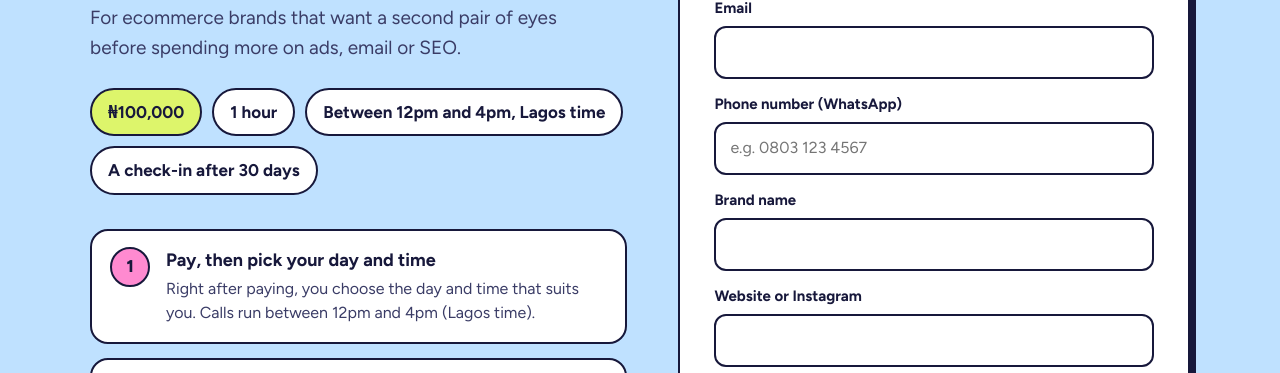
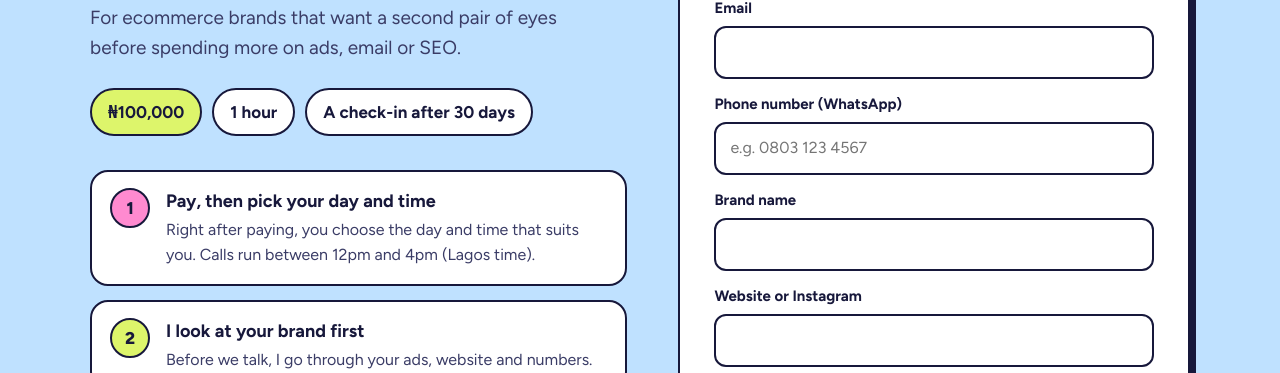
Before and after one commit to Pengroove/kokochidozie, a website: page consultation.html in a window 1280 px wide. Shown: the part 356-729 px from the top of the page. Drawn offline with Linux system fonts and the light colour scheme; no server answers.

Commit message:
Remove call hours chip
Co-Authored-By: Claude Opus 5.5 <noreply@anthropic.com>
Claude-Session: https://claude.ai/code/session_01Tab7FAdLGAFwRdB3Yehd45

```diff
--- a/consultation.html
+++ b/consultation.html
@@ -68,7 +68,7 @@ footer a{color:#17183B}
 <span class="hand note">one call, a clear plan</span>
 <h1 class="serif">A 1-hour <span class="it">growth consultation</span></h1>
 <p class="lede">For ecommerce brands that want a second pair of eyes before spending more on ads, email or SEO.</p>
-<div class="facts"><span class="fact price">₦100,000</span><span class="fact">1 hour</span><span class="fact">Between 12pm and 4pm, Lagos time</span><span class="fact">A check-in after 30 days</span></div>
+<div class="facts"><span class="fact price">₦100,000</span><span class="fact">1 hour</span><span class="fact">A check-in after 30 days</span></div>
 <ol class="steps">
 <li class="step"><span class="dot" style="background:#FF8AD0">1</span><div><h3>Pay, then pick your day and time</h3><p>Right after paying, you choose the day and time that suits you. Calls run between 12pm and 4pm (Lagos time).</p></div></li>
 <li class="step"><span class="dot" style="background:#DDF56B">2</span><div><h3>I look at your brand first</h3><p>Before we talk, I go through your ads, website and numbers.</p></div></li>
```
